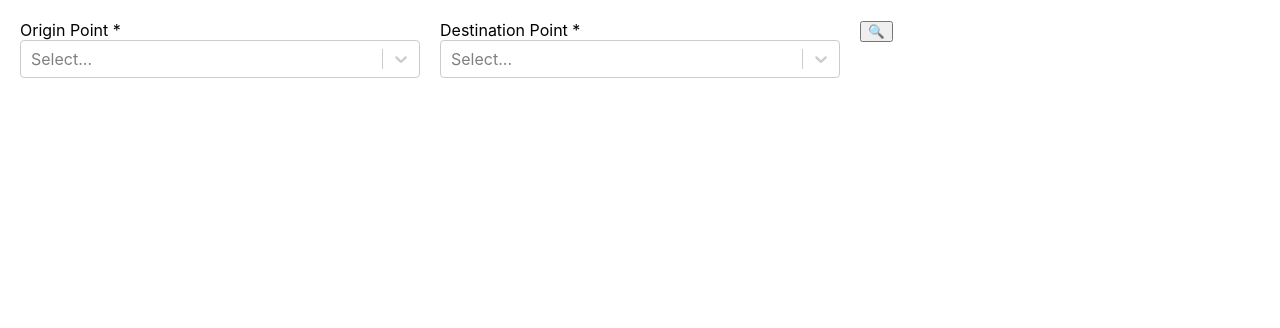
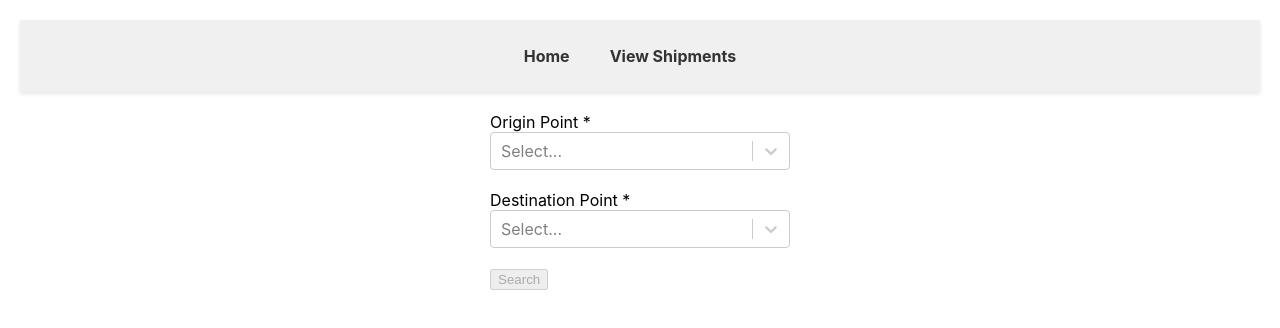
Before and after one commit to him-k/Cogo_Project, a React (Create React App) app in the folder frontend/: page / in a window 1280 px wide. Shown: the top 328 px of the page. Built offline with nearby package versions, Linux system fonts and the light colour scheme.

Commit message:
css changed

```diff
--- a/frontend/package.json
+++ b/frontend/package.json
@@ -9,8 +9,10 @@
     "axios": "^1.7.2",
     "react": "^18.3.1",
     "react-dom": "^18.3.1",
+    "react-router-dom": "^6.24.1",
     "react-scripts": "5.0.1",
     "react-select": "^5.8.0",
+    "run-script": "^0.1.1",
     "web-vitals": "^2.1.4"
   },
   "scripts": {
--- a/frontend/src/App.css
+++ b/frontend/src/App.css
@@ -5,21 +5,105 @@
   padding: 20px;
 }
 
+/* Styles for fixed size input fields */
+.fixed-size-input {
+width: 300px;
+  border: 15px solid green;
+  padding: 50px;
+  margin: 20px;
+}
+
 .point-details {
   margin-bottom: 20px;
   padding: 10px;
-  border: 1px solid #ccc;
-  border-radius: 5px;
+
 }
+.field{
+  width: 300px;
 
+    padding: 0px;
+    margin: 0px;
+}
 .container {
   display: flex;
-  flex-direction: row;
+  flex-direction: column;
   gap: 20px;
-  /* Space between components */
   padding: 20px;
+  border-color: aqua;
+  border: 0;
 }
 
 .select-async-wrapper {
-  flex: 1;
+  /* flex: 1; */
+  width: 300px;
+  height: 100px;
+  /* border: 1px solid black; */
 }
+
+.header {
+  width: 100%;
+  background-color: #f0f0f0;
+  padding: 10px 0;
+  box-shadow: 0 2px 4px rgba(0, 0, 0, 0.1);
+}
+
+.header nav {
+  display: flex;
+  justify-content: center;
+}
+
+.header ul {
+  list-style-type: none;
+  padding: 0;
+  display: flex;
+}
+
+.header ul li {
+  margin-right: 20px;
+}
+
+.header ul li a {
+  text-decoration: none;
+  color: #333;
+  font-weight: bold;
+}
+
+.header ul li a:hover {
+  color: #4caf50;
+}
+
+/* .body-container {
+  width: 100%;
+  max-width: 800px;
+  margin-top: 20px;
+} */
+
+/* .location {
+  display: flex;
+  gap: 20px; */
+  /* Add some space between the elements */
+/* } */
+
+ul {
+  list-style-type: none;
+  padding: 0;
+  display: flex;
+  gap: 20px;
+}
+
+ul li {
+  margin: 0;
+}
+
+ul li a {
+  text-decoration: none;
+  color: #333;
+  font-weight: bold;
+}
+
+ul li a:hover {
+  color: #4caf50;
+}
+/* .containerfrom{
+  display: flex;
+} */
--- a/frontend/src/App.js
+++ b/frontend/src/App.js
@@ -72,11 +72,15 @@
 
 // App.js
 import React, { useState, useRef } from 'react'; // Added useRef for scrolling
+import { BrowserRouter as Router, Routes, Route } from 'react-router-dom'; // Changed import to include BrowserRouter as Router and Routes
 import SelectAsync from './SelectAsync';
 import ContainerDetail from './ContainerDetail';
 import { createShipment } from './api';  // Import API functions
 import { locations } from './data';
 import SearchButton from './searchButton.js';
+import ViewButton from './ViewButton'; // Import ViewButton component
+import { Link } from 'react-router-dom'; // Import Link from React Router
+import ViewShipments  from './list.js';
 import './App.css';
 
 const fetchOptions = (inputValue) => {
@@ -96,11 +100,13 @@ const fetchOptions = (inputValue) => {
   });
 };
 
-const App = () => {
+const Body = () => {
   const [origin, setOrigin] = useState(null);
   const [destination, setDestination] = useState(null);
   const containerDetailRef = useRef(null); // Create a ref for the container detail section
    const [showContainerDetail, setShowContainerDetail] = useState(false); // Manage visibility of ContainerDetail
+
+
   const handleContainerDetailsApply = async (details) => {
     console.log('Container details:', details);
     if (origin && destination) {
@@ -113,7 +119,9 @@ const App = () => {
       };
       try {
         const response = await createShipment(shipmentData);
-        console.log('Shipment created:', response);
+
+
+
       } catch (error) {
         console.error('Error creating shipment:', error);
       }
@@ -134,9 +142,11 @@ const App = () => {
 
 
   return (
+
     <div className="container">
-      <div className="select-async-wrapper">
+      <div className="location">
       <SelectAsync
+      className="fixed-size-input" /* Apply fixed-size-input class */
         loadOptions={fetchOptions}
         onChange={setOrigin}
         value={origin}
@@ -144,27 +154,59 @@ const App = () => {
       />
       </div>
 
-      <div className="select-async-wrapper">
+      <div className="location">
       <SelectAsync
+      className="fixed-size-input" /* Apply fixed-size-input class */
         loadOptions={fetchOptions}
         onChange={setDestination}
         value={destination}
         label="Destination Point"
       />
        </div>
-      <div className="select-async-wrapper">
+      <div className="search button">
         <SearchButton onClick={handleSearchClick} disabled={isSearchDisabled} /> {/* Added SearchButton */}
       </div>
       {showContainerDetail && ( // Conditionally render ContainerDetail
-        <div id="container-detail" className="select-async-wrapper" ref={containerDetailRef}> {/* Added ref to this div */}
+        <div id="container-detail" className="containerfrom" ref={containerDetailRef}> {/* Added ref to this div */}
           <ContainerDetail onApply={handleContainerDetailsApply} />
         </div>
       )}
+          </div>
+
+  );
+};
+
+const Header = () => {
+  return (
+    <header className="header">
+      <nav>
+        <ul>
+          <li>
+            <Link to="/">Home</Link>
+          </li>
+          <li>
+            <Link to="/view">View Shipments</Link>
+          </li>
+        </ul>
+      </nav>
+    </header>
+  );
+};
+
+const App = () => {
+  return (
+    <Router>
+      <div className="app-container">
+        <Header />
+        <Routes>
+          <Route path="/view" element={<ViewShipments />} />
+          <Route path="/" element={<Body />} />
+        </Routes>
+      </div>
+    </Router>
+  );
+};
 
 
 
-    </div>
-  );
-};
-
 export default App;
--- /dev/null
+++ b/frontend/src/ViewButton.css
@@ -0,0 +1,14 @@
+.view-button {
+    /* Define your button styles */
+    display: inline-block;
+    padding: 10px 20px;
+    background-color: #007bff;
+    color: #fff;
+    text-decoration: none;
+    border-radius: 5px;
+    cursor: pointer;
+}
+
+.view-button:hover {
+    background-color: #0056b3;
+}
--- /dev/null
+++ b/frontend/src/ViewButton.js
@@ -0,0 +1,13 @@
+import React from 'react';
+import { Link } from 'react-router-dom'; // Import Link from React Router
+import './ViewButton.css'; // Import your CSS file
+
+const ViewButton = ({ to, text }) => {
+  return (
+    <Link to={to} className="view-button">
+      {text}
+    </Link>
+  );
+};
+
+export default ViewButton;
--- a/frontend/src/api.js
+++ b/frontend/src/api.js
@@ -7,11 +7,7 @@ export const createShipment=async(data)=>{
         return response.data;
 };
 
-// export const getShipment=async(shipmentId)=>{
-//     const response=await axios.get(`${api_url}/shipments/${shipmentId}`);
-//         return response.data;
-// };
-// export const updateShipment=async(data)=>{
-//     const response=await axios.put(`${api_url}/shipments/${shipmentId}`,data);
-//         return response.data;
-// };
+export const getShipment=async()=>{
+    const response=await axios.get(`${api_url}/shipments/`);
+        return response.data;
+};
--- a/frontend/src/container.css
+++ b/frontend/src/container.css
@@ -1,10 +1,14 @@
 
 
-.container-detail {
+/* .container-detail {
     padding: 20px;
-    border: 1px solid #ccc;
+
+    border: 1px solid #f6943f;
     border-radius: 5px;
-}
+
+        /* Ensure the paragraph maintains its position */
+        /* display: inline-block; */
+/* } */ */
 
 .form-group {
     margin-bottom: 15px;
@@ -38,12 +42,12 @@
 }
 
 .current-details-box {
-    display: inline-block;
+    /* display: inline-block; */
     /* Ensures the box size fits the content */
-    padding: 2px 5px;
+    /* padding: 2px 5px;
     /* Reduced padding */
-    cursor: pointer;
-    margin: 10px 0;
+    /* cursor: pointer; */
+    /* margin: 10px 0; */
     border-radius: 5px;
     background-color: #ffffff;
     /* Optional background color */
@@ -51,13 +55,51 @@
     /* Adding a border for the box */
     user-select: none;
     /* Prevent cursor (caret) from appearing */
+
+}
+.dropdown-form{
+    border-radius: 5px;
+
+        /* Optional background color */
+        border: 1px solid #0da353;
+        /* Adding a border for the box */
+        user-select: none;
+        width: 400px;
+        margin-top: 20px;
+        margin-left: -50px;
+}
+.radio-group {
+    display: flex;
+    flex-wrap: wrap;
+    /* Allow the items to wrap to the next line */
+    gap: 10px;
+    /* Add some space between the radio buttons */
 }
 
+.radio-group label {
+    display: flex;
+    align-items: center;
+}
+
+.container {
+    width: 300px;
+    /* Set a fixed width for the container */
+    border: 1px solid #ab4f4f;
+    padding: 20px;
+}
+.form-group{
+    background-color: hsl(0, 0%, 100%);
+}
+.apply-button{
+    margin-top: 8px;
+    margin-left: 25%;
+}
 .current-details-box p {
     position: inline-block;
     /* Ensure the paragraph maintains its position */
     display: inline-block;
     /* Ensure the paragraph wraps tightly around the content */
+
 }
 
 .dropdown-toggle {
@@ -73,7 +115,7 @@
     left: 50%;
     transform: translateX(-50%);
     padding: 10px 20px;
-    background-color: #4caf50;
+    background-color: #ffffff;
     color: white;
     border-radius: 4px;
     z-index: 1000;
--- /dev/null
+++ b/frontend/src/list.css
@@ -0,0 +1,19 @@
+.view-shipments {
+    padding: 20px;
+}
+
+.view-shipments table {
+    width: 100%;
+    border-collapse: collapse;
+}
+
+.view-shipments th,
+.view-shipments td {
+    border: 1px solid #ddd;
+    padding: 8px;
+}
+
+.view-shipments th {
+    background-color: #f2f2f2;
+    text-align: left;
+}
--- /dev/null
+++ b/frontend/src/list.js
@@ -0,0 +1,56 @@
+import React, { useEffect, useState } from 'react';
+import {getShipment} from './api';
+import './list.css'; // Create a CSS file for styling
+
+const ViewShipments = () => {
+  const [shipments, setShipments] = useState([]);
+
+  useEffect(() => {
+    const fetchShipments = async () => {
+      try {
+        const response = await getShipment();
+        setShipments(response);
+      } catch (error) {
+        console.error('Error fetching shipments:', error);
+      }
+    };
+
+    fetchShipments();
+  }, []);
+
+  return (
+    <div className="view-shipments">
+      <h1>Shipments</h1>
+      <table>
+        <thead>
+          <tr>
+            <th>ID</th>
+            <th>Origin</th>
+            <th>Destination</th>
+            <th>Size</th>
+            <th>Type</th>
+            <th>Commodity</th>
+            <th>Total Weight</th>
+            <th>Count</th>
+          </tr>
+        </thead>
+        <tbody>
+          {shipments.map((shipment) => (
+            <tr key={shipment.id}>
+              <td>{shipment.id}</td>
+              <td>{shipment.origin}</td>
+              <td>{shipment.destination}</td>
+              <td>{shipment.size}</td>
+              <td>{shipment.type}</td>
+              <td>{shipment.commodity}</td>
+              <td>{shipment.total_weight}</td>
+              <td>{shipment.count}</td>
+            </tr>
+          ))}
+        </tbody>
+      </table>
+    </div>
+  );
+};
+
+export default ViewShipments;
--- a/frontend/src/searchButton.js
+++ b/frontend/src/searchButton.js
@@ -1,10 +1,17 @@
 // SearchButton.js
 import React from 'react';
 
-const SearchButton = () => (
-  <div className="field">
-    <button className="searchButton">🔍</button>
-  </div>
-);
+const SearchButton = ({ onClick, disabled }) => {
+  return (
+    <button
+      type="button"
+      onClick={onClick}
+      disabled={disabled}
+      className="search-button"
+    >
+      Search
+    </button>
+  );
+};
 
 export default SearchButton;
```
Also changed, not shown: frontend/src/ContainerDetail.js (+5 -5 lines), 1 other file (tests, documents, lock files or other folders).
